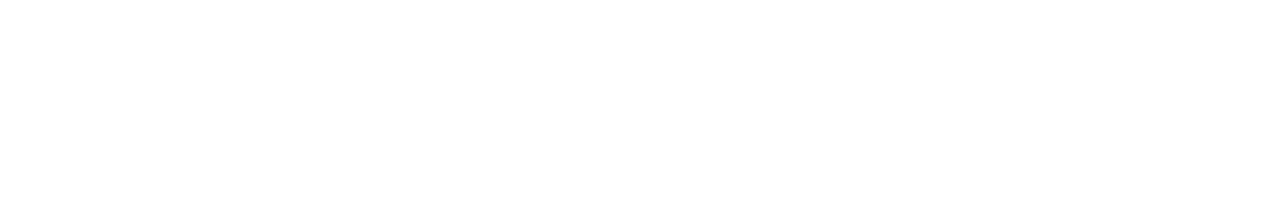
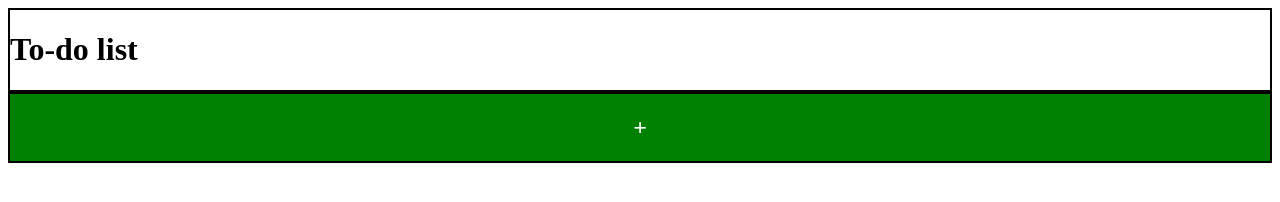
Before and after one commit to patrickdc1991/javascript-todo-list, a plain HTML site: page index.html in a window 1280 px wide. Drawn offline with Linux system fonts and the light colour scheme.

Commit message:
added styling

```diff
--- a/css/style.css
+++ b/css/style.css
@@ -0,0 +1,9 @@
+#container, #title, #items, #addBtn {
+    border: 1px solid black;
+}
+
+#addBtn {
+    background: green;
+    color: white;
+    text-align: center;
+}
--- a/index.html
+++ b/index.html
@@ -9,5 +9,16 @@
     <link rel="stylesheet" href="css/style.css">
   </head>
   <body>
+      <div id="container">
+          <div id="title">
+            <h1> To-do list</h1>
+          </div>
+          <div id="items">
+
+          </div>
+          <div id="addBtn">
+            <h2>+</h2>
+          </div>
+      </div>
   </body>
 </html>
```
